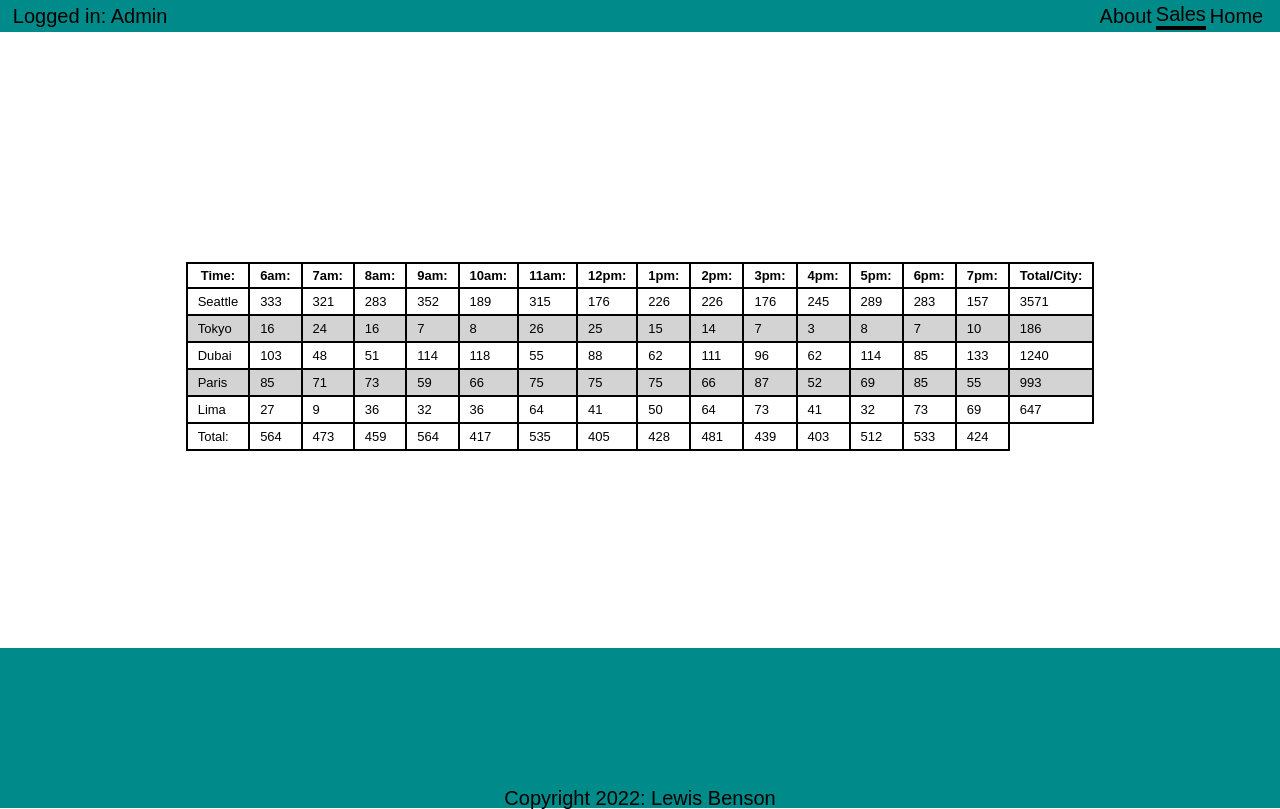
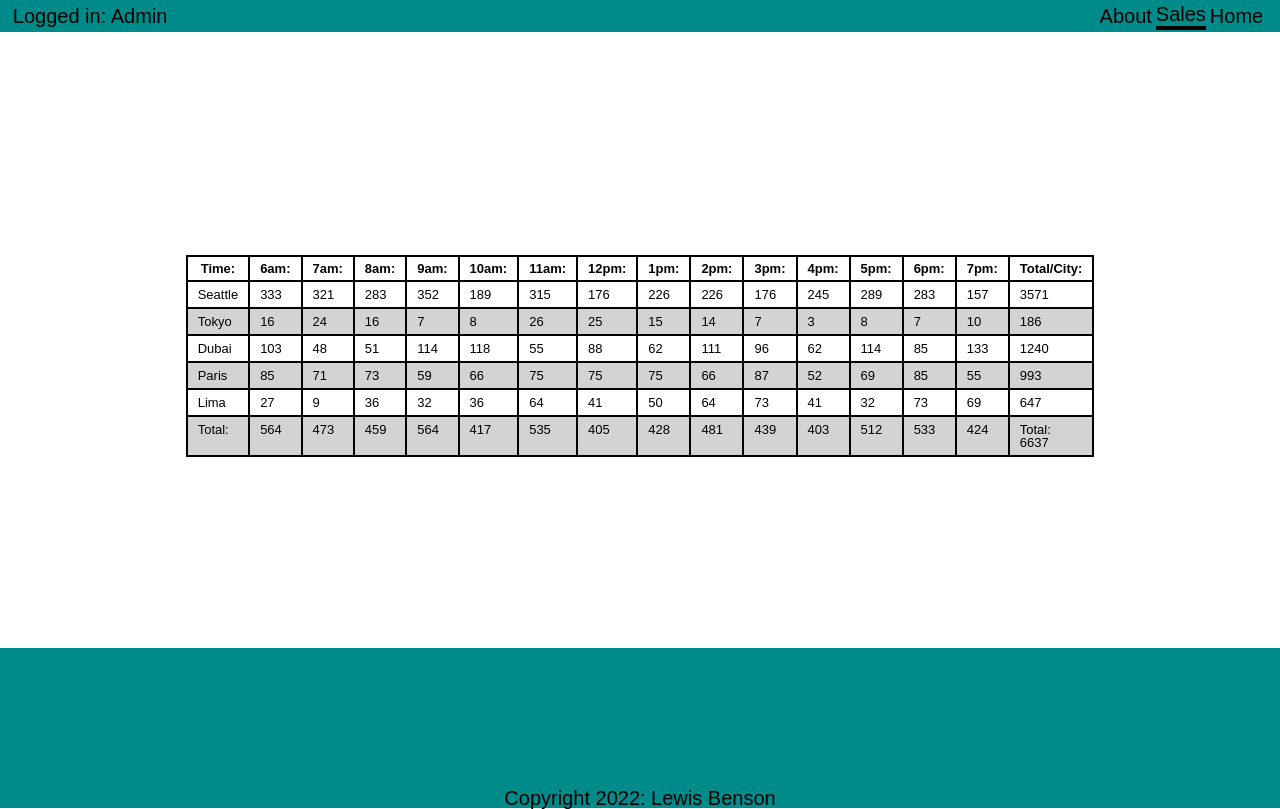
Before and after one commit to 201-301-code-fellows/cookie-stand, a plain HTML site: page sales.html in a window 1280 px wide. Drawn offline with Linux system fonts and the light colour scheme.

Commit message:
add totals of all the totals, add grey color to cells

```diff
--- a/css/style.css
+++ b/css/style.css
@@ -117,6 +117,7 @@ td {
   font-weight: 400;
 }
 
-tr:nth-last-of-type(even) {
+tr:nth-last-of-type(even),
+tfoot {
   background-color: lightgrey;
 }
--- a/js/app.js
+++ b/js/app.js
@@ -18,7 +18,7 @@ const timeOpenArray = [
   '7pm:',
   'Total/City:',
 ];
-
+let totalSales = 0; // totalSales will track the sales for all stores and all hours
 /* Arguments to be used when invocating City constructor */
 const cityArgs = [
   ['Seattle', 23, 65, 6.3],
@@ -57,6 +57,7 @@ City.prototype.custPerHour = function () {
     this.totalSales += num;
     this.results.push(num);
     totalArray[i] += num;
+    totalSales += num;
   }
 };
 
@@ -103,6 +104,8 @@ function buildThePage() {
   const tfoot = document.createElement('tfoot');
   table.appendChild(tfoot);
   totalArray.unshift('Total:');
+  totalArray.push(`Total: ${totalSales}`);
+
   for (let totals of totalArray) {
     const td = document.createElement('td');
     td.innerText = totals;
```
